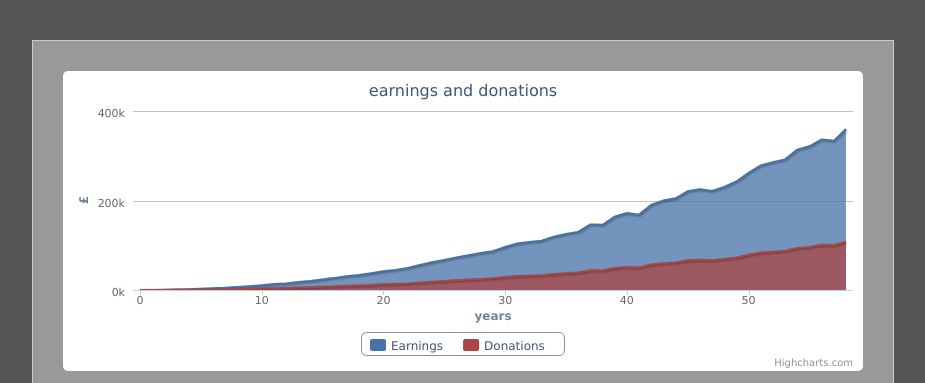
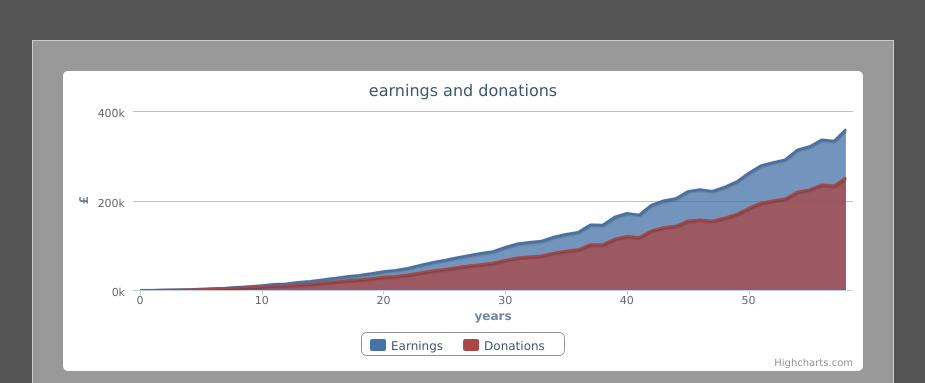
Before and after one commit to rjshade/hic-donation-calculator, a plain HTML site: page index.html in a window 1280 px wide. Shown: the top 383 px of the page, without its empty margins (177-1102 px from the left). Drawn offline with Linux system fonts and the light colour scheme.

Commit message:
hacked the inverted graph in

```diff
--- a/index.html
+++ b/index.html
@@ -117,6 +117,7 @@
     function fillDonationData( donationProfile )
     {
         year = 0;
+        var donationData_graph = [];
         for( step = 0; step < donationProfile.length - 1; step++ )
         {
             var lower_bound = donationProfile[step][0]
@@ -126,11 +127,13 @@
 
             while( earningData[year] >= lower_bound && earningData[year] < upper_bound )
             {
+                // inverted % for graph as we want to show it *above* the earnings
+                donationData_graph[year] = earningData[year] * (100-percentage)/100;
                 donationData[year] = earningData[year] * percentage/100;
                 year++;
             }
         }
-        chart1.series[1].setData(donationData);
+        chart1.series[1].setData(donationData_graph);
     }
 
 
```
